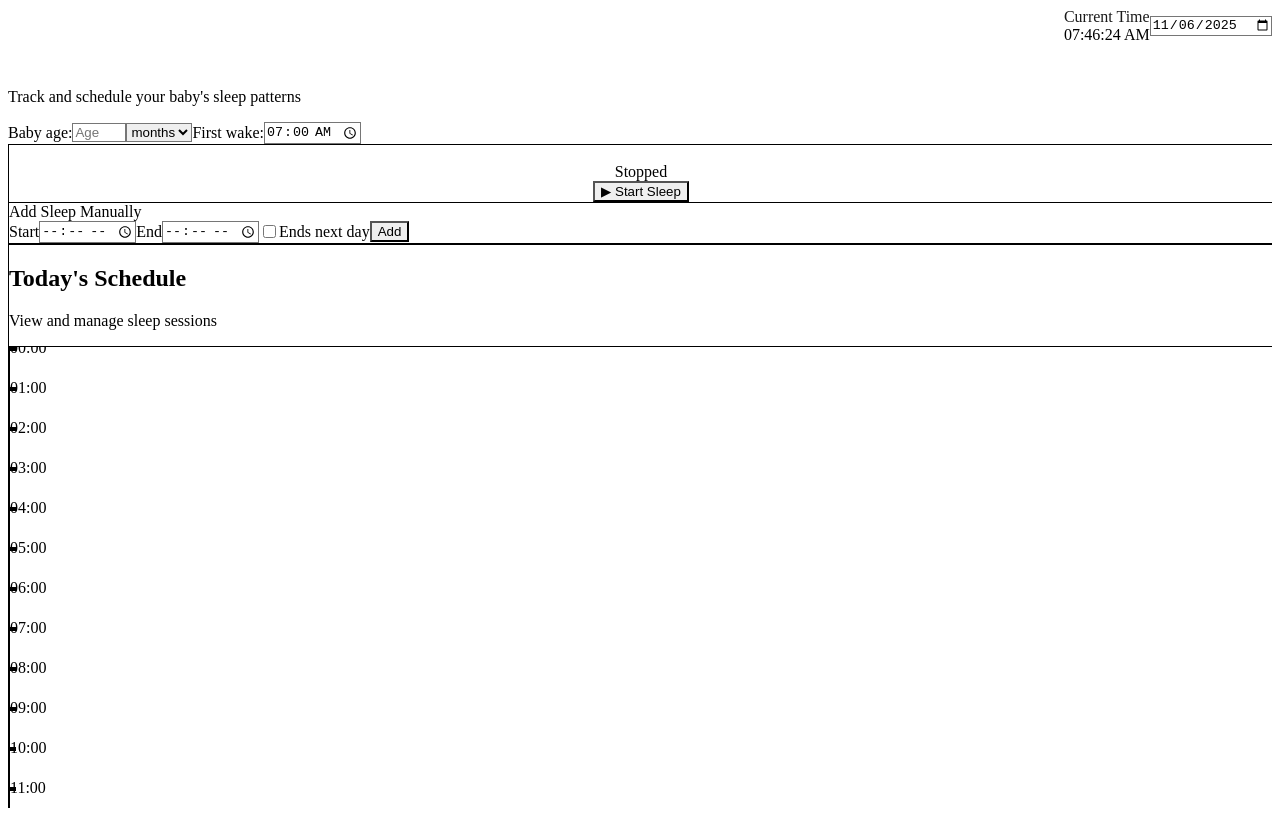
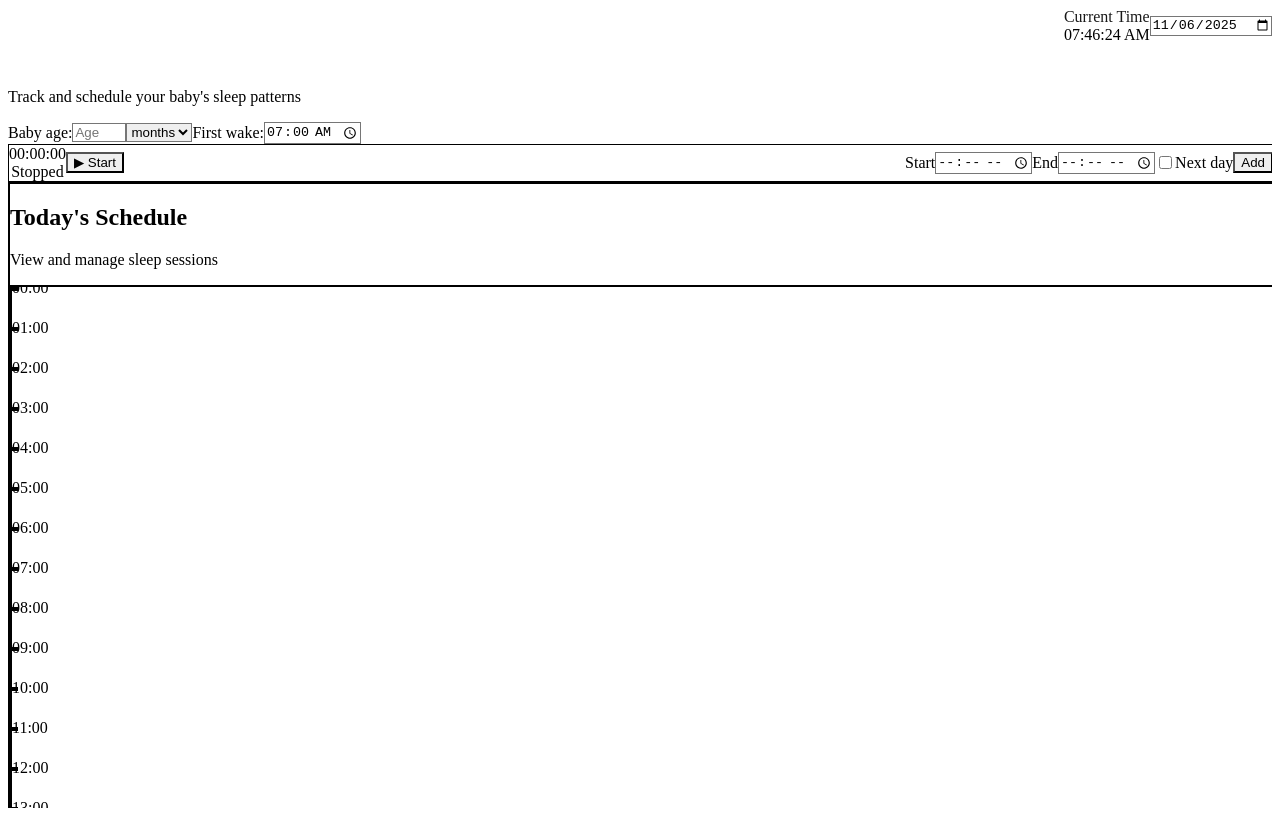
Before and after one commit to sagibarkai800/fun-game, a React (Vite) app: page / in a window 1280 px wide. Built offline with nearby package versions, Linux system fonts and the light colour scheme.

Commit message:
commit 14

```diff
--- a/src/App.jsx
+++ b/src/App.jsx
@@ -315,8 +315,8 @@ export default function App() {
 
   return (
     <div className="min-h-screen flex items-center justify-center bg-gradient-to-br from-slate-50 via-blue-50 to-indigo-50 p-4 font-sans">
-      <div className="w-full max-w-6xl h-screen max-h-[900px] bg-white rounded-3xl shadow-2xl flex flex-col items-stretch justify-start text-slate-800 p-8 overflow-hidden">
-        <div className="w-full mx-auto">
+      <div className="w-full max-w-6xl h-screen bg-white rounded-3xl shadow-2xl flex flex-col items-stretch justify-start text-slate-800 p-8 overflow-hidden">
+        <div className="w-full mx-auto flex flex-col h-full min-h-0">
           {/* Header */}
           <div className="flex items-start justify-between gap-6 mb-6">
             <div className="flex-1">
@@ -415,17 +415,19 @@ export default function App() {
             </div>
           )}
 
-          <div className="flex flex-col gap-6 overflow-y-auto flex-1">
-            <div className="w-full bg-gradient-to-br from-slate-50 to-slate-100 border border-slate-200 rounded-2xl p-6 shadow-sm">
-              <div className="text-center mb-6">
-                <div className="text-6xl font-bold tracking-tight bg-gradient-to-r from-indigo-600 to-purple-600 bg-clip-text text-transparent mb-2">
+          <div className="flex flex-col gap-4 flex-1 min-h-0">
+            <div className="w-full bg-slate-50 border border-slate-200 rounded-xl p-4 shadow-sm">
+              <div className="flex items-center justify-between gap-4">
+                <div className="flex items-center gap-4">
+                  <div className="text-center">
+                    <div className="text-3xl font-bold tracking-tight text-slate-700">
                       {formatDuration(displayMs)}
                     </div>
-                <div className="text-sm font-medium text-slate-600">
+                    <div className="text-xs font-medium text-slate-500 mt-1">
                       {isSleeping ? (
-                    <span className="flex items-center justify-center gap-2">
-                      <span className="w-2 h-2 bg-green-500 rounded-full animate-pulse"></span>
-                      Sleeping…
+                        <span className="flex items-center gap-1.5">
+                          <span className="w-1.5 h-1.5 bg-green-500 rounded-full animate-pulse"></span>
+                          Sleeping
                         </span>
                       ) : (
                         'Stopped'
@@ -433,70 +435,66 @@ export default function App() {
                     </div>
                   </div>
 
-              <div className="flex justify-center">
                   <button
                     onClick={handleToggle}
-                  className={`px-8 py-4 rounded-2xl text-lg font-semibold text-white cursor-pointer shadow-lg transition-all duration-200 hover:scale-105 active:scale-95 ${
+                    className={`px-5 py-2.5 rounded-xl text-sm font-semibold text-white cursor-pointer shadow-md transition-all duration-200 hover:scale-105 active:scale-95 ${
                       isSleeping
                         ? 'bg-gradient-to-r from-red-500 to-rose-600 hover:from-red-600 hover:to-rose-700'
                         : 'bg-gradient-to-r from-emerald-500 to-teal-600 hover:from-emerald-600 hover:to-teal-700'
                     }`}
                   >
-                  {isSleeping ? '⏸ Stop Sleep' : '▶ Start Sleep'}
+                    {isSleeping ? '⏸ Stop' : '▶ Start'}
                   </button>
                 </div>
 
-              <div className="mt-6 pt-6 border-t border-slate-200">
-                <div className="font-semibold text-slate-800 mb-3">Add Sleep Manually</div>
-                <div className="flex items-center gap-3 flex-wrap">
-                  <label className="flex items-center gap-2">
-                    <span className="text-sm font-medium text-slate-700">Start</span>
+                <div className="flex items-center gap-2 flex-wrap">
+                  <label className="flex items-center gap-1.5">
+                    <span className="text-xs font-medium text-slate-600">Start</span>
                     <input
                       type="time"
                       value={manualStart}
                       onChange={(e) => setManualStart(e.target.value)}
-                      className="px-3 py-2 rounded-lg border border-slate-300 text-sm focus:outline-none focus:ring-2 focus:ring-indigo-500 focus:border-transparent"
+                      className="px-2 py-1.5 rounded-lg border border-slate-300 text-xs focus:outline-none focus:ring-2 focus:ring-indigo-500 focus:border-transparent"
                     />
                   </label>
-                  <label className="flex items-center gap-2">
-                    <span className="text-sm font-medium text-slate-700">End</span>
+                  <label className="flex items-center gap-1.5">
+                    <span className="text-xs font-medium text-slate-600">End</span>
                     <input
                       type="time"
                       value={manualEnd}
                       onChange={(e) => setManualEnd(e.target.value)}
-                      className="px-3 py-2 rounded-lg border border-slate-300 text-sm focus:outline-none focus:ring-2 focus:ring-indigo-500 focus:border-transparent"
+                      className="px-2 py-1.5 rounded-lg border border-slate-300 text-xs focus:outline-none focus:ring-2 focus:ring-indigo-500 focus:border-transparent"
                     />
                   </label>
-                  <label className="flex items-center gap-2 cursor-pointer">
+                  <label className="flex items-center gap-1.5 cursor-pointer">
                     <input
                       type="checkbox"
                       checked={endsNextDay}
                       onChange={(e) => setEndsNextDay(e.target.checked)}
-                      className="w-4 h-4 text-indigo-600 rounded focus:ring-indigo-500"
+                      className="w-3.5 h-3.5 text-indigo-600 rounded focus:ring-indigo-500"
                     />
-                    <span className="text-sm text-slate-700">Ends next day</span>
+                    <span className="text-xs text-slate-600">Next day</span>
                   </label>
                   <button
                     onClick={handleAddManual}
-                    className="px-5 py-2 rounded-xl text-sm font-semibold text-white cursor-pointer bg-gradient-to-r from-indigo-500 to-purple-600 hover:from-indigo-600 hover:to-purple-700 shadow-md transition-all duration-200"
+                    className="px-3 py-1.5 rounded-lg text-xs font-semibold text-white cursor-pointer bg-gradient-to-r from-indigo-500 to-purple-600 hover:from-indigo-600 hover:to-purple-700 shadow-sm transition-all duration-200"
                   >
                     Add
                   </button>
                 </div>
+              </div>
               {manualError ? (
-                  <div className="mt-3 text-red-600 text-sm font-medium bg-red-50 px-3 py-2 rounded-lg">{manualError}</div>
+                <div className="mt-3 text-red-600 text-xs font-medium bg-red-50 px-2 py-1.5 rounded-lg">{manualError}</div>
               ) : null}
             </div>
-            </div>
 
-            <div className="w-full bg-white border border-slate-200 rounded-2xl p-6 shadow-sm">
-              <div className="text-left mb-4">
-                <h2 className="text-xl font-bold text-slate-800 mb-1">Today's Schedule</h2>
+            <div className="w-full bg-white border-2 border-indigo-200 rounded-2xl p-6 shadow-xl flex-1 flex flex-col min-h-0 overflow-hidden">
+              <div className="text-left mb-4 flex-shrink-0">
+                <h2 className="text-2xl font-bold text-slate-800 mb-1">Today's Schedule</h2>
                 <p className="text-sm text-slate-600">View and manage sleep sessions</p>
               </div>
               <div
-                className="overflow-y-auto overflow-x-hidden rounded-xl bg-gradient-to-b from-slate-50 to-blue-50 border border-slate-200 shadow-inner"
-                style={{ height: TIMELINE_HEIGHT }}
+                className="overflow-y-auto overflow-x-hidden rounded-xl bg-gradient-to-b from-slate-50 to-blue-50 border-2 border-slate-200 shadow-inner flex-1 min-h-0"
               >
                 <div
                   ref={timelineRef}
```
Lines whose indentation alone changed are shown as unchanged.
